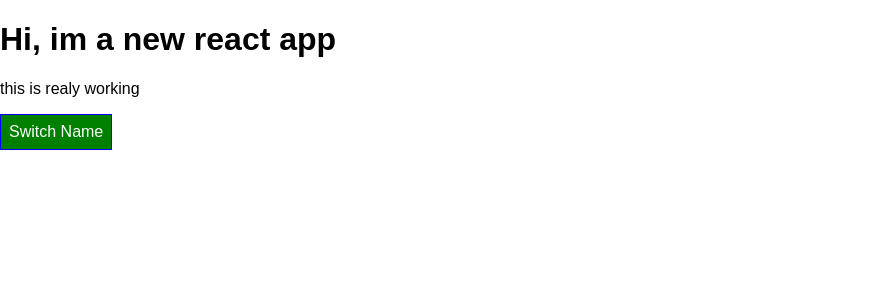
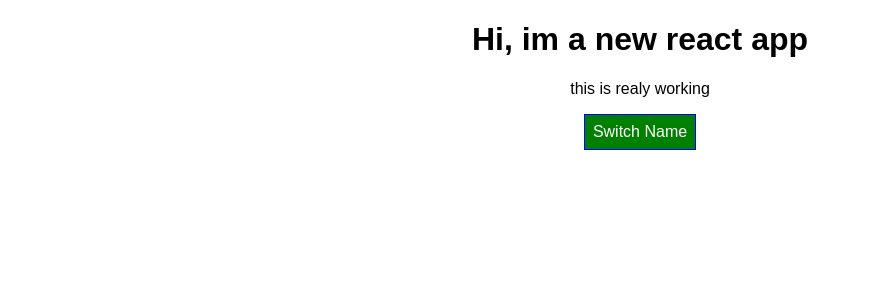
Before and after one commit to TowerGuy2909/reactBurger, a React app in the folder reactpractice/: page / in a window 1280 px wide. Shown: the top 300 px of the page, without its empty margins (0-870 px from the left). Built offline with nearby package versions, Linux system fonts and the light colour scheme.

Commit message:
changed classes to assignedClasses, gave css object classes name

```diff
--- a/reactpractice/src/App.js
+++ b/reactpractice/src/App.js
@@ -1,5 +1,5 @@
 import React, { Component } from 'react';
-import './App.css';
+import classes from './App.css';
 
 import Person from './Person/Person';
 
@@ -79,20 +79,20 @@ togglePersonsHandler = () => {
 
     }
 
-    const classes = [];
+    const assignedClasses = [];
       if (this.state.persons.length <= 2) {
-        classes.push('red');
+        assignedClasses.push(classes.red);
       }
       if (this.state.persons.length <=1) {
-        classes.push('bold');
+        assignedClasses.push(classes.bold);
       }
 
 
     return (
 
-        <div className="App">
+        <div className={classes.App}>
         <h1> Hi, im a new react app </h1>
-        <p className={classes.join(' ')} > this is realy working</p>
+        <p className={assignedClasses.join(' ')} > this is realy working</p>
         <button
         style={style}
         onClick={this.togglePersonsHandler}>Switch Name</button>
```
